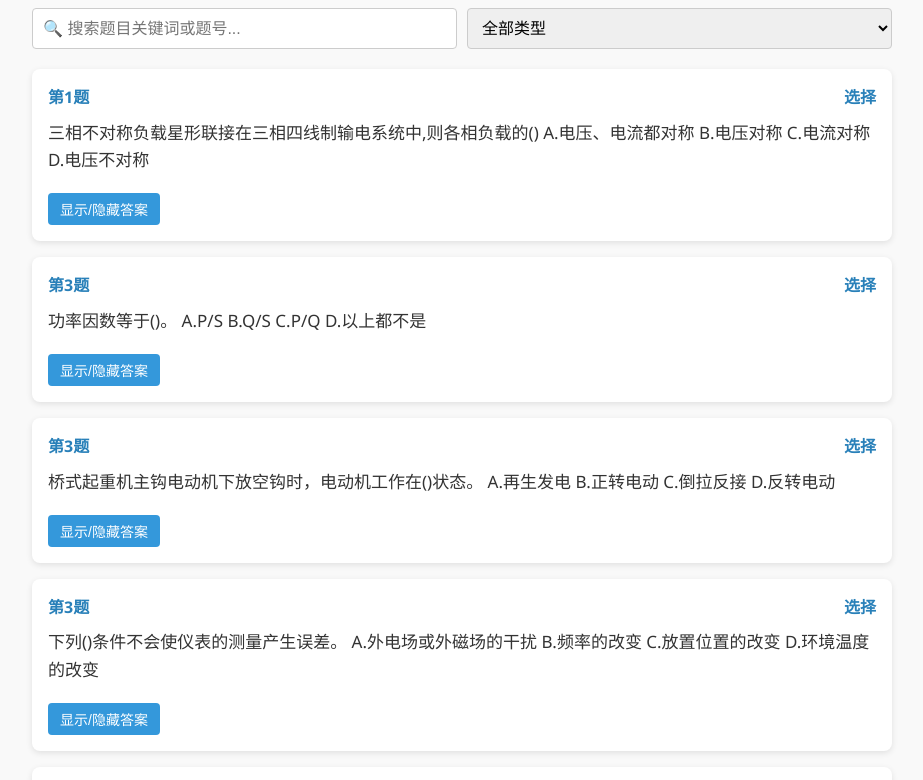
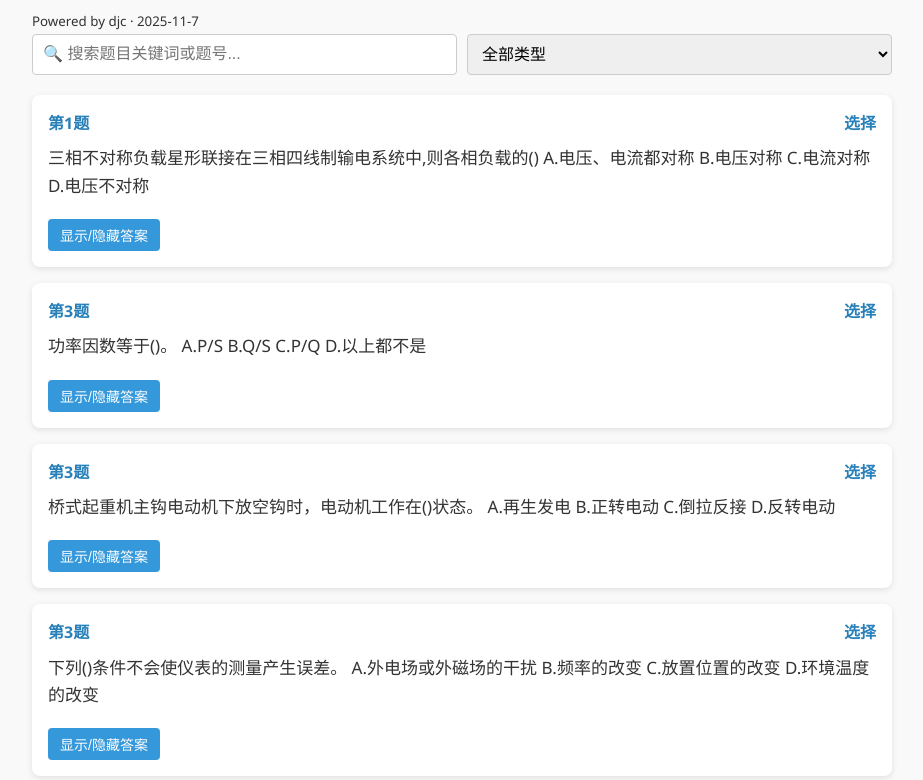
Before and after one commit to Thebanditsare/tiku, a plain HTML site: page index.html in a window 1280 px wide. Shown: the part 83-863 px from the top of the page, without its empty margins (178-1101 px from the left). Drawn offline with Linux system fonts and the light colour scheme.

Commit message:
add name

```diff
--- a/index.html
+++ b/index.html
@@ -4,12 +4,15 @@
   <meta charset="UTF-8" />
   <meta name="viewport" content="width=device-width, initial-scale=1.0"/>
   <title>在线题库</title>
+
   <link rel="stylesheet" href="style.css" />
 </head>
 <body>
   <div class="container">
     <h1>📝 在线题库</h1>
-
+    <footer class="footer">
+      <small>Powered by djc · 2025-11-7</small>
+    </footer>
     <div class="controls">
       <input type="text" id="searchInput" placeholder="🔍 搜索题目关键词或题号..." />
       <select id="typeFilter">
```
